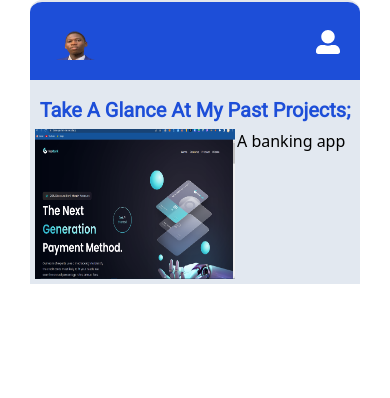
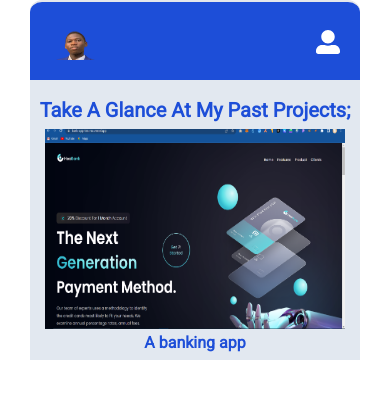
Before and after one commit to Joel0007tech/web-dev-portfolio, a React (Vite) app: page /skills in a window 390 px wide. Shown: the top 398 px of the page. Built offline with nearby package versions, Linux system fonts and the light colour scheme.

Commit message:
portfolio project addition

```diff
--- a/src/Components/Skills.jsx
+++ b/src/Components/Skills.jsx
@@ -71,11 +71,11 @@ const Skills = () => {
 <div className='mobile-items'>
 <div className='first__mobile-items'>
 <img
-        className="w-[200px] h-[150px] hover:shadow-sm"
+        className="w-[300px] h-[200px] hover:shadow-sm"
         src={hoobank}
         alt="placeholder"
       />
-      <p>A banking app</p>
+      <p className='text-center text-blue-700 font-semibold' style={Font}>A banking app</p>
 </div>
 </div>
   </div>
--- a/src/Components/style.css
+++ b/src/Components/style.css
@@ -11,6 +11,10 @@
     .first__mobile-items{
         display: flex;
         gap: 2px;
+        flex-direction: column;
+    }
+    .first__mobile-items img{
+       margin: auto;
     }
 }
 @media screen and (min-width:428px) {
```
